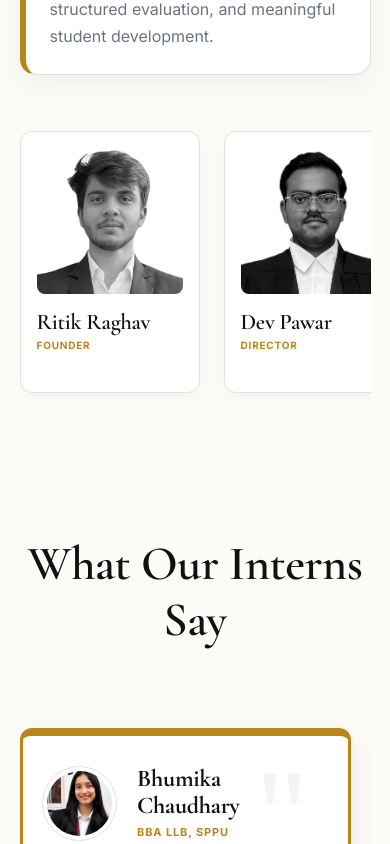
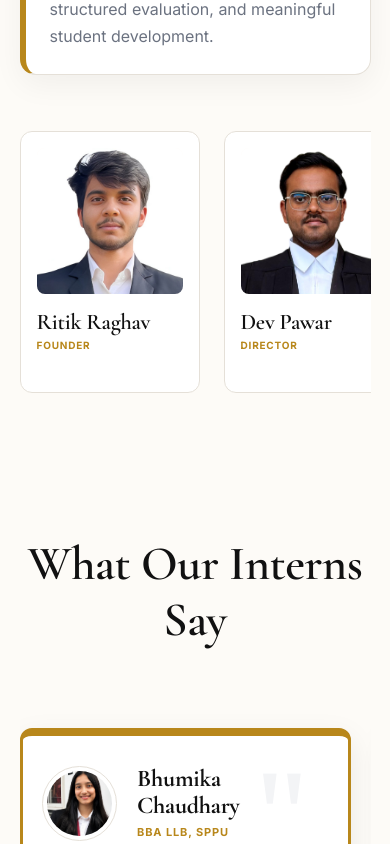
Before and after one commit to nikitaparihar98/InternLex, a React (Vite) app in the folder frontend/: page /about in a window 390 px wide. Shown: the part 1920-2764 px from the top of the page. Built offline with nearby package versions, Linux system fonts and the light colour scheme; no server answers.

Commit message:
fix: update contact icons, tab labels, stat labels, and team image mobile animations

```diff
--- a/frontend/src/components/layout/Footer.jsx
+++ b/frontend/src/components/layout/Footer.jsx
@@ -119,8 +119,8 @@ function Footer() {
               <li>
                 <a href="mailto:team.internlex@gmail.com" style={{ ...footerLink, display: "flex", alignItems: "center", gap: "10px" }} onMouseEnter={(e) => e.currentTarget.style.color = "#FFFFFF"} onMouseLeave={(e) => e.currentTarget.style.color = "#9CA3AF"}>
                   <svg width="18" height="18" viewBox="0 0 24 24" fill="none" stroke="#D4A843" strokeWidth="2" strokeLinecap="round" strokeLinejoin="round">
-                    <path d="M4 4h16c1.1 0 2 .9 2 2v12c0 1.1-.9 2-2 2H4c-1.1 0-2-.9-2-2V6c0-1.1.9-2 2-2z"/>
-                    <polyline points="22,6 12,13 2,6"/>
+                    <rect width="20" height="16" x="2" y="4" rx="2" />
+                    <path d="m22 7-8.97 5.7a1.94 1.94 0 0 1-2.06 0L2 7" />
                   </svg>
                   team.internlex@gmail.com
                 </a>
@@ -128,8 +128,9 @@ function Footer() {
               <li>
                 <a href="https://www.linkedin.com/company/internlex/" target="_blank" rel="noreferrer" style={{ ...footerLink, display: "flex", alignItems: "center", gap: "10px" }} onMouseEnter={(e) => e.currentTarget.style.color = "#FFFFFF"} onMouseLeave={(e) => e.currentTarget.style.color = "#9CA3AF"}>
                   <svg width="18" height="18" viewBox="0 0 24 24" fill="none" stroke="#D4A843" strokeWidth="2" strokeLinecap="round" strokeLinejoin="round">
-                    <path d="M21 10c0 7-9 13-9 13s-9-6-9-13a9 9 0 0 1 18 0z"/>
-                    <circle cx="12" cy="10" r="3"/>
+                    <path d="M16 8a6 6 0 0 1 6 6v7h-4v-7a2 2 0 0 0-2-2 2 2 0 0 0-2 2v7h-4v-7a6 6 0 0 1 6-6z"/>
+                    <rect x="2" y="9" width="4" height="12"/>
+                    <circle cx="4" cy="4" r="2"/>
                   </svg>
                   LinkedIn
                 </a>
--- a/frontend/src/components/sections/StatsBanner.jsx
+++ b/frontend/src/components/sections/StatsBanner.jsx
@@ -105,7 +105,7 @@ function StatsBanner() {
                 color: "#6B7280",
                 margin: 0
               }}>
-                Intl. Interns
+                International Interns
               </p>
             </div>
 
@@ -133,7 +133,7 @@ function StatsBanner() {
                 color: "#6B7280",
                 margin: 0
               }}>
-                Legal Interns
+                Legal Professionals
               </p>
             </div>
           </div>
--- a/frontend/src/pages/public/About/About.jsx
+++ b/frontend/src/pages/public/About/About.jsx
@@ -1,8 +1,16 @@
-import { useRef } from "react";
+import { useRef, useState, useEffect } from "react";
 import { motion } from "framer-motion";
 import Footer from "../../../components/layout/Footer";
 
 function About() {
+  const [isMobile, setIsMobile] = useState(false);
+  useEffect(() => {
+    const checkMobile = () => setIsMobile(window.innerWidth < 768);
+    checkMobile();
+    window.addEventListener("resize", checkMobile);
+    return () => window.removeEventListener("resize", checkMobile);
+  }, []);
+
   const sliderRef = useRef(null);
   const scrollLeft = () => sliderRef.current?.scrollBy({ left: -350, behavior: 'smooth' });
   const scrollRight = () => sliderRef.current?.scrollBy({ left: 350, behavior: 'smooth' });
@@ -163,26 +171,38 @@ function About() {
                     <motion.div
                       key={index}
                       whileHover="hover"
-                      initial="initial"
-                      animate="initial"
+                      initial="hidden"
+                      whileInView="visible"
+                      viewport={{ once: true, margin: "-50px" }}
                       variants={{
-                        initial: { y: 0, boxShadow: "0 5px 15px rgba(0, 0, 0, 0.03)", borderColor: "#E5E0D8" },
-                        hover: { y: -8, boxShadow: "0 15px 35px rgba(217, 119, 6, 0.25), 0 0 20px rgba(217, 119, 6, 0.4)", borderColor: "#D97706" }
+                        hidden: { opacity: 0, y: 40, scale: 0.93 },
+                        visible: {
+                          opacity: 1,
+                          y: 0,
+                          scale: 1,
+                          transition: { type: "spring", stiffness: 100, damping: 15, delay: index * 0.1 }
+                        },
+                        hover: {
+                          y: -8,
+                          boxShadow: "0 15px 35px rgba(217, 119, 6, 0.25), 0 0 20px rgba(217, 119, 6, 0.4)",
+                          borderColor: "#D97706"
+                        }
                       }}
-                      transition={{ type: "spring", stiffness: 400, damping: 25 }}
                       style={{ flex: "0 0 calc(33.333% - 1rem)", minWidth: "180px", scrollSnapAlign: "start", backgroundColor: "#FFFFFF", borderRadius: "12px", overflow: "hidden", padding: "1rem", border: "1px solid #E5E0D8", cursor: "pointer", transition: "border-color 0.2s ease" }}
                     >
                       <div style={{ width: "100%", aspectRatio: "1/1", backgroundColor: "#FDFBF7", borderRadius: "8px", overflow: "hidden", marginBottom: "1rem", position: "relative" }}>
                         <motion.div
                           variants={{
-                            initial: { opacity: 0 },
+                            hidden: { opacity: 0 },
+                            visible: { opacity: 0 },
                             hover: { opacity: 1 }
                           }}
                           style={{ position: "absolute", inset: 0, background: "radial-gradient(circle at center, rgba(217, 119, 6, 0.4) 0%, transparent 70%)", zIndex: 1, pointerEvents: "none" }}
                         />
                         <motion.img
                           variants={{
-                            initial: { scale: member.zoom, filter: "grayscale(100%)", WebkitFilter: "grayscale(100%)" },
+                            hidden: { scale: member.zoom, filter: isMobile ? "grayscale(0%)" : "grayscale(100%)", WebkitFilter: isMobile ? "grayscale(0%)" : "grayscale(100%)" },
+                            visible: { scale: member.zoom, filter: isMobile ? "grayscale(0%)" : "grayscale(100%)", WebkitFilter: isMobile ? "grayscale(0%)" : "grayscale(100%)" },
                             hover: { scale: member.zoom + 0.15, filter: "grayscale(0%) saturate(120%)", WebkitFilter: "grayscale(0%) saturate(120%)" }
                           }}
                           transition={{ type: "spring", stiffness: 400, damping: 25 }}
--- a/frontend/src/pages/public/Articles/Articles.jsx
+++ b/frontend/src/pages/public/Articles/Articles.jsx
@@ -113,7 +113,7 @@ function Articles() {
                 boxShadow: activeTab === "articles" ? "0 4px 14px rgba(0,0,0,0.1)" : "none"
               }}
             >
-              Expert Articles
+              Legal Articles
             </button>
             <button
               onClick={() => setActiveTab("blogs")}
@@ -132,7 +132,7 @@ function Articles() {
                 boxShadow: activeTab === "blogs" ? "0 4px 14px rgba(0,0,0,0.1)" : "none"
               }}
             >
-              Community Blogs
+              Legal Blogs
             </button>
           </div>
 
--- a/frontend/src/pages/public/Blogs/BlogDetail.jsx
+++ b/frontend/src/pages/public/Blogs/BlogDetail.jsx
@@ -38,7 +38,7 @@ function BlogDetail() {
     return (
       <div style={{ minHeight: "100vh", display: "flex", flexDirection: "column", justifyContent: "center", alignItems: "center", backgroundColor: "#F9F9F9" }}>
         <h2 style={{ fontFamily: "'Cormorant Garamond', Georgia, serif", fontSize: "2rem", marginBottom: "1rem" }}>Blog Not Found</h2>
-        <Link to="/articles" style={{ color: "#B8871B", fontFamily: "'Inter', sans-serif", textDecoration: "none" }}>← Back to Community Blogs</Link>
+        <Link to="/articles" style={{ color: "#B8871B", fontFamily: "'Inter', sans-serif", textDecoration: "none" }}>← Back to Legal Blogs</Link>
       </div>
     );
   }
```
